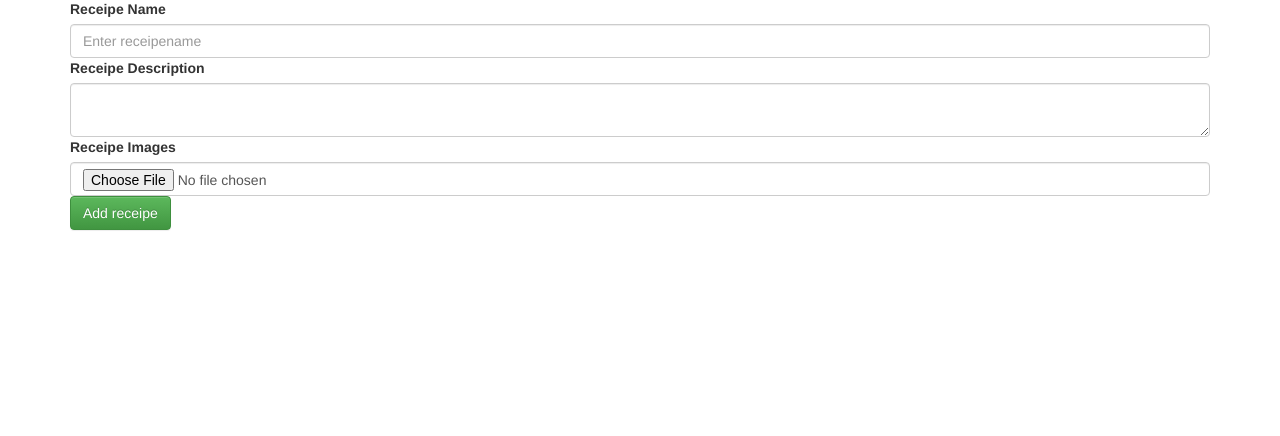
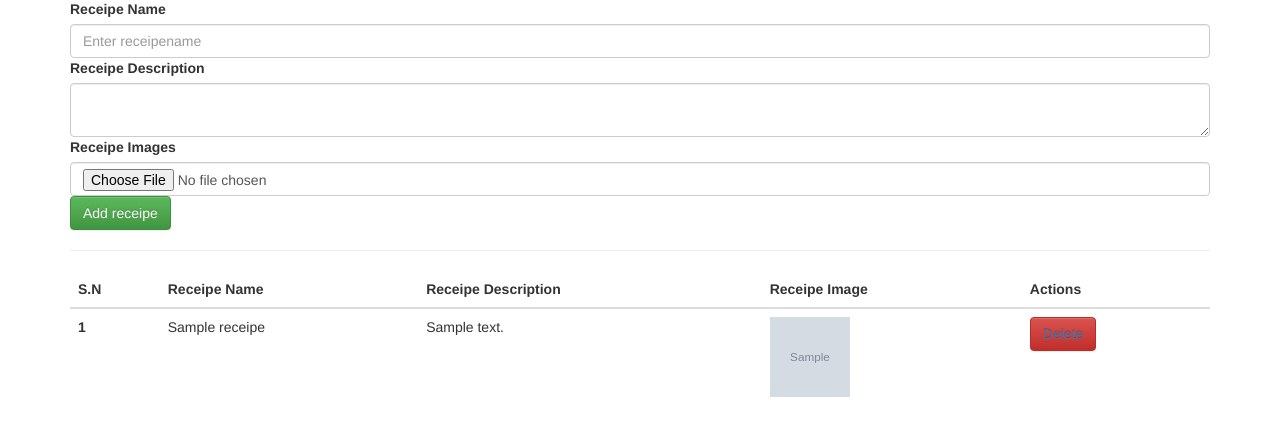
Before and after one commit to ibibekadhikari/django-receipecore, a Django app: page /receipes/ in a window 1280 px wide. Shown: the part 145-581 px from the top of the page. Run offline with Django 4.2, Linux system fonts and the light colour scheme; tables that the repository leaves empty hold one stand-in row (values such as "Sample post"); grey boxes marked "Sample" are stand-in pictures.

Commit message:
Delete functionality has been added.

```diff
--- a/veg/models.py
+++ b/veg/models.py
@@ -4,16 +4,18 @@ from django.db import models
 class Receipe(models.Model):
 #Degingin models, which literally defines table and their field in Django.
 #The variballe name should be same in the html field, name= tag.
+    id = models.AutoField(primary_key=True)
     receipe_name = models.CharField(max_length=100)
     receipe_description = models.TextField()
     #The python came with error, Module PILLOW must be installed to
     #use IMAGEFIELD.
     """Here in Imagefield, upload_to represents where to upload the photos
        in this case it will upload all the images to receipeimages directory
-       if there is no directory then it will upload by creating directory itself."""
+       if there is no directory then it will upload by creating directory itself in the
+       project directory and not app.."""
     receipe_image = models.ImageField(upload_to="receipeimages")
     """By default, it represents as a object and shows as a object
        in the admin pages inside table so it is defined, just like
        toString() in Java """
     def __str__(self):
-        return self.receipe_name
+        return str(self.id)+" " + self.receipe_name
--- a/veg/templates/receipes.html
+++ b/veg/templates/receipes.html
@@ -22,8 +22,35 @@
            <!-- For file upload, we have to use type file -->
             <input type="file" class="form-control" name="receipe_image"  placeholder="Enter receipename">
         </div>
+
         <button type="submit" class="btn btn-success">Add receipe</button>
       </form>
+      <hr>
+
+      {% comment %} Here begins the tablae  {% endcomment %}
+      <table class="table">
+        <thead>
+          <tr>
+            <th scope="col">S.N</th>
+            <th scope="col">Receipe Name</th>
+            <th scope="col">Receipe Description</th>
+            <th scope="col">Receipe Image</th>
+            <th scope="col">Actions</th>
+          </tr>
+        </thead>
+        <tbody>
+          {% for receipe in receipes%}
+          <tr>
+            <th scope="row">{{ forloop.counter }}</th>
+            <td>{{receipe.receipe_name}}</td>
+            <td>{{receipe.receipe_description}}</td>
+            <td><img src="/media/{{receipe.receipe_image}}" height="80px" width="80px" /></td>
+            <td><button class="btn btn-danger"><a style="text-decoration: none;" href="delete_receipes/{{receipe.id}}">Delete</a></button></td>
+          </tr>
+          {% endfor %}
+        </tbody>
+      </table>
+
 </div>
 
 {% endblock %}
--- a/veg/urls.py
+++ b/veg/urls.py
@@ -5,4 +5,6 @@ from . import views
 #If we want to create second link then we cann addd here and it should work like a charm.
 urlpatterns = [
     path("",views.receipes, name="receipes"),
+    #The <id> is used inorder to make it dynamic.
+    path("delete_receipes/<id>", views.delete_receipe, name="delete_receipes")
 ]
--- a/veg/views.py
+++ b/veg/views.py
@@ -21,9 +21,17 @@ def receipes(request):
             receipe_image = receipe_image
         )
         return redirect('/receipes/')
+    queryset = Receipe.objects.all()
+    context = {"receipes": queryset}
+    # print(queryset.receipe_name)
+    return render(request, 'receipes.html', context)
 
-    return render(request, 'receipes.html')
-
+def delete_receipe(request, id):
+    #Here the all gives all the files and get gives according to desired one.
+    queryset = Receipe.objects.get(id = id)
+    print(queryset)
+    queryset.delete()
+    return redirect("/receipes/")
 """Exception argument is required in order to
 handle error page when exception eror occurs"""
 def error404(request, exception):
```
Also changed, not shown: db.sqlite3, veg/migrations/0002_alter_receipe_id.py (added).
